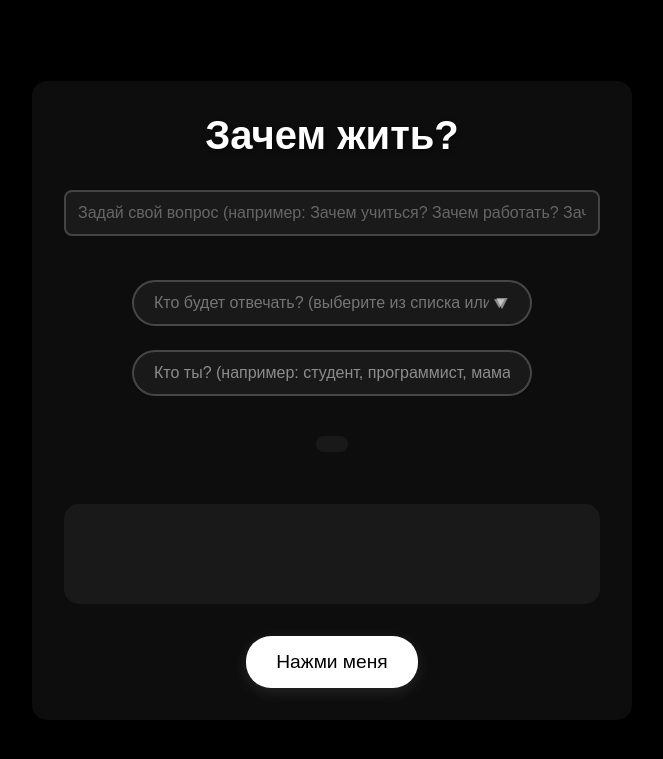
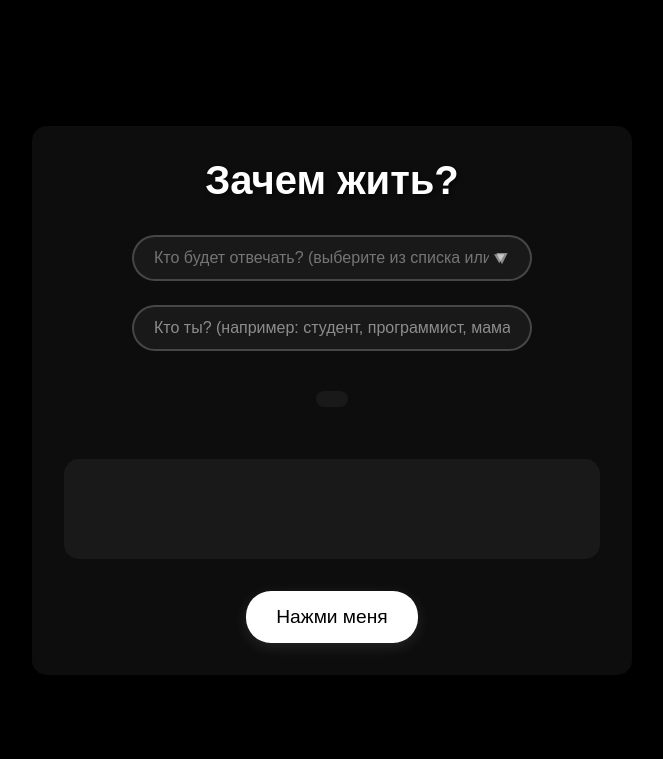
Before and after one commit to Nuumaro-coder/why-live-today, a FastAPI app: page / in a window 1280 px wide. Shown: the top 759 px of the page, without its empty margins (308-971 px from the left). Run offline with FastAPI, Linux system fonts and the light colour scheme.

Commit message:
Удалено поле для пользовательского вопроса, возвращен стандартный вопрос

```diff
--- a/frontend/static/css/style.css
+++ b/frontend/static/css/style.css
@@ -190,26 +190,3 @@ h1 {
     color: #fff;
     padding: 10px;
 }
-
-#userQuestion {
-    width: 100%;
-    max-width: 600px;
-    padding: 12px;
-    font-size: 16px;
-    border: 2px solid #444;
-    border-radius: 8px;
-    background-color: #1a1a1a;
-    color: #fff;
-    margin-bottom: 20px;
-    transition: border-color 0.3s ease;
-}
-
-#userQuestion:focus {
-    outline: none;
-    border-color: #666;
-    box-shadow: 0 0 5px rgba(255, 255, 255, 0.1);
-}
-
-#userQuestion::placeholder {
-    color: #666;
-}
--- a/frontend/static/js/main.js
+++ b/frontend/static/js/main.js
@@ -22,21 +22,18 @@ document.addEventListener('DOMContentLoaded', () => {
     const responderRoleInput = document.getElementById('responderRole');
     const clearResponderRoleBtn = document.getElementById('clearResponderRole');
     const currentRoleDiv = document.getElementById('currentRole');
-    const userQuestionInput = document.getElementById('userQuestion');
 
-    // Сохраняем роли и вопрос в localStorage
+    // Сохраняем роли в localStorage
     let userRole = localStorage.getItem('userRole') || '';
     let responderRole = localStorage.getItem('responderRole') || 'Уставший доктор';
-    let userQuestion = localStorage.getItem('userQuestion') || 'Зачем жить?';
 
-    console.log('Loaded from localStorage:', { userRole, responderRole, userQuestion }); // отладка
+    console.log('Loaded from localStorage:', { userRole, responderRole });
 
     // Устанавливаем сохраненные значения
     responderRoleInput.value = responderRole;
-    userQuestionInput.value = userQuestion;
 
     if (userRole) {
-        console.log('Setting current role display to:', userRole); // отладка
+        console.log('Setting current role display to:', userRole);
         currentRoleDiv.textContent = `Текущая роль: ${userRole}`;
     }
 
@@ -44,7 +41,6 @@ document.addEventListener('DOMContentLoaded', () => {
     clearResponderRoleBtn.addEventListener('click', () => {
         responderRoleInput.value = '';
         responderRoleInput.focus();
-        // Сохраняем пустую роль
         localStorage.setItem('responderRole', '');
     });
 
@@ -82,23 +78,8 @@ document.addEventListener('DOMContentLoaded', () => {
     userRoleInput.addEventListener('keypress', async (e) => {
         if (e.key === 'Enter') {
             if (saveUserRole()) {
-                // Сразу запускаем генерацию
                 await getReason();
             }
-        }
-    });
-
-    // Сохраняем вопрос пользователя
-    userQuestionInput.addEventListener('change', () => {
-        userQuestion = userQuestionInput.value.trim() || 'Зачем жить?';
-        localStorage.setItem('userQuestion', userQuestion);
-    });
-
-    // Добавляем обработку нажатия Enter для поля вопроса
-    userQuestionInput.addEventListener('keypress', async (e) => {
-        if (e.key === 'Enter') {
-            e.preventDefault(); // Предотвращаем стандартное поведение
-            await getReason();
         }
     });
 
@@ -182,7 +163,7 @@ document.addEventListener('DOMContentLoaded', () => {
             }
 
             // Получаем текущий вопрос
-            const question = userQuestionInput.value.trim() || 'Зачем жить?';
+            const question = 'Зачем жить?';
             console.log('Current question:', question);
 
             // Выбираем случайный промпт
--- a/frontend/templates/index.html
+++ b/frontend/templates/index.html
@@ -10,9 +10,6 @@
 <body>
     <div class="container">
         <h1>Зачем жить?</h1>
-        <div class="input-group">
-            <input type="text" id="userQuestion" placeholder="Задай свой вопрос (например: Зачем учиться? Зачем работать? Зачем вставать по утрам?)" />
-        </div>
         <div class="input-group">
             <div class="role-select-container">
                 <input type="text" id="responderRole" list="responderRoles" class="role-select" placeholder="Кто будет отвечать? (выберите из списка или введите свой вариант)" />
```
